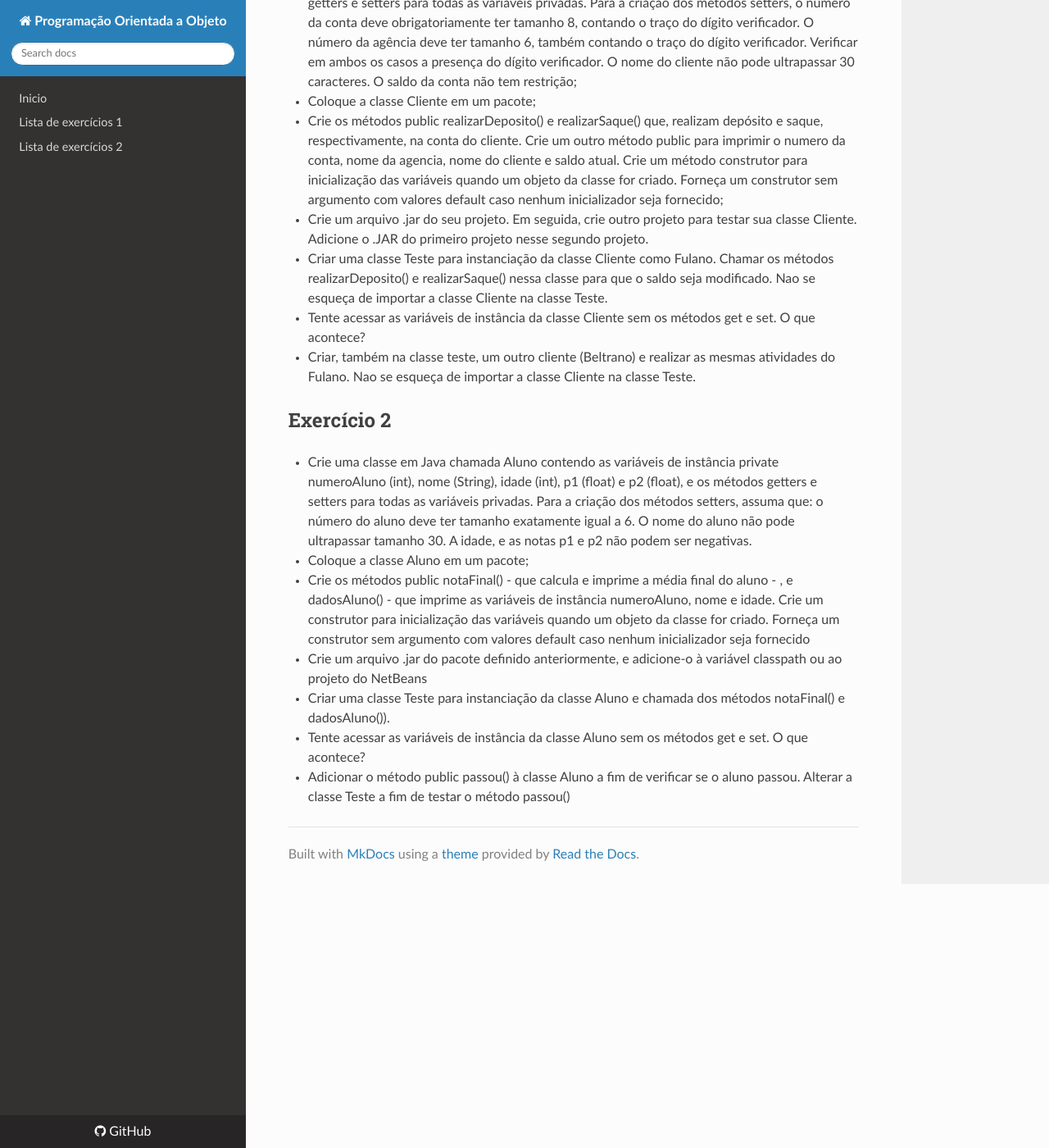
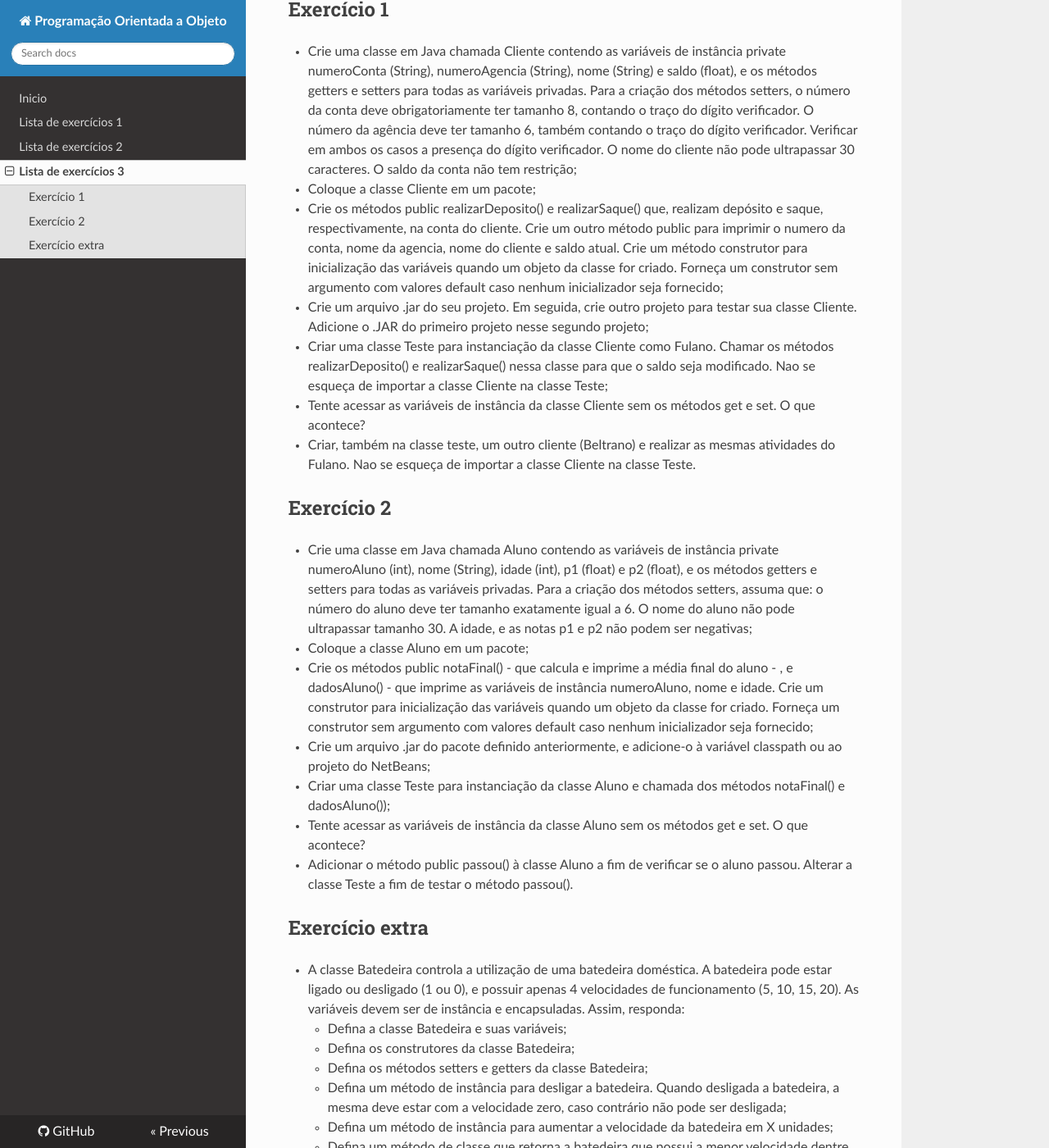
Before and after one commit to getuliovinicius/programacao.orientada.objeto, an MkDocs documentation site: the page built from docs/mds/lista-3.md, in a window 1280 px wide and 1400 px high, scrolled down 333 px. Shown: the whole window at 82% size. Built offline with MkDocs 1.6.1, drawn with Linux system fonts in a browser that asks for light colours; nearby versions of some CDN libraries; old or Windows-style settings are respelled for this version of MkDocs; some of the changed text lies outside the part shown.

Commit message:
inicio da lista 3

```diff
--- a/docs/mds/lista-3.md
+++ b/docs/mds/lista-3.md
@@ -1,34 +1,41 @@
-# Lista de Encapsulamento e Criação de Pacotes
-# Prof. Daniel F. Pires
+# Lista de Exercícios 3
+
+Lista de exercícios propostos pelo **Prof. Daniel Facciolo Pires**.
+
++ Encapsulamento
++ Criação de Pacotes
+
+Acesse os **[Códigos](https://github.com/getuliovinicius/programacao.orientada.objeto/tree/master/lista-03/src/br/edu/fatecfranca/ads)**.
+
 
 ## Exercício 1
 
 + Crie uma classe em Java chamada Cliente contendo as variáveis de instância private numeroConta (String), numeroAgencia (String), nome (String) e saldo (float), e os métodos getters e setters para todas as variáveis privadas. Para a criação dos métodos setters, o número da conta deve obrigatoriamente ter tamanho 8, contando o traço do dígito verificador. O número da agência deve ter tamanho 6, também contando o traço do dígito verificador. Verificar em ambos os casos a presença do dígito verificador. O nome do cliente não pode ultrapassar 30 caracteres. O saldo da conta não tem restrição;
-
 + Coloque a classe Cliente em um pacote;
-
 + Crie os métodos public  realizarDeposito() e realizarSaque() que, realizam depósito e saque, respectivamente, na conta do cliente. Crie um outro método public para imprimir o numero da conta, nome da agencia, nome do cliente e saldo atual. Crie um método construtor para inicialização das variáveis quando um objeto da classe for criado. Forneça um construtor sem argumento com valores default caso nenhum inicializador seja fornecido;
-
-+ Crie um arquivo .jar do seu projeto. Em seguida, crie outro projeto para testar sua classe Cliente. Adicione o .JAR do primeiro projeto nesse segundo projeto.
-
-+ Criar uma classe Teste para instanciação da classe Cliente como Fulano. Chamar os métodos realizarDeposito() e realizarSaque() nessa classe para que o saldo seja modificado. Nao se esqueça de importar a classe Cliente na classe Teste.
-
++ Crie um arquivo .jar do seu projeto. Em seguida, crie outro projeto para testar sua classe Cliente. Adicione o .JAR do primeiro projeto nesse segundo projeto;
++ Criar uma classe Teste para instanciação da classe Cliente como Fulano. Chamar os métodos realizarDeposito() e realizarSaque() nessa classe para que o saldo seja modificado. Nao se esqueça de importar a classe Cliente na classe Teste;
 + Tente acessar as variáveis de instância da classe Cliente sem os métodos get e set. O que acontece?
-
 + Criar, também na classe teste, um outro cliente (Beltrano) e realizar as mesmas atividades do Fulano. Nao se esqueça de importar a classe Cliente na classe Teste.
 
 ## Exercício 2
 
-+ Crie uma classe em Java chamada Aluno contendo as variáveis de instância private numeroAluno (int), nome (String), idade (int), p1 (float) e p2 (float), e os métodos getters e setters para todas as variáveis privadas. Para a criação dos métodos setters, assuma que: o número do aluno deve ter tamanho exatamente igual a 6. O nome do aluno não pode ultrapassar tamanho 30. A idade, e as notas p1 e p2 não podem ser negativas.
++ Crie uma classe em Java chamada Aluno contendo as variáveis de instância private numeroAluno (int), nome (String), idade (int), p1 (float) e p2 (float), e os métodos getters e setters para todas as variáveis privadas. Para a criação dos métodos setters, assuma que: o número do aluno deve ter tamanho exatamente igual a 6. O nome do aluno não pode ultrapassar tamanho 30. A idade, e as notas p1 e p2 não podem ser negativas;
++ Coloque a classe Aluno em um pacote;
++ Crie os métodos public notaFinal() - que calcula e imprime a média final do aluno - , e dadosAluno() - que imprime as variáveis de instância numeroAluno, nome e idade. Crie um construtor para inicialização das variáveis quando um objeto da classe for criado. Forneça um construtor sem argumento com valores default caso nenhum inicializador seja fornecido;
++ Crie um arquivo .jar do pacote definido anteriormente, e adicione-o à variável classpath ou ao projeto do NetBeans;
++ Criar uma classe Teste para instanciação da classe Aluno e chamada dos métodos notaFinal() e dadosAluno());
++ Tente acessar as variáveis de instância da classe Aluno sem os métodos get e set. O que acontece?
++ Adicionar o método public passou() à classe Aluno a fim de verificar se o aluno passou. Alterar a classe Teste a fim de testar o método passou().
 
-+ Coloque a classe Aluno em um pacote;
+## Exercício extra
 
-+ Crie os métodos public notaFinal() - que calcula e imprime a média final do aluno - , e dadosAluno() - que imprime as variáveis de instância numeroAluno, nome e idade. Crie um construtor para inicialização das variáveis quando um objeto da classe for criado. Forneça um construtor sem argumento com valores default caso nenhum inicializador seja fornecido
-
-+ Crie um arquivo .jar do pacote definido anteriormente, e adicione-o à variável classpath ou ao projeto do NetBeans
-
-+ Criar uma classe Teste para instanciação da classe Aluno e chamada dos métodos notaFinal() e dadosAluno()).
-
-+ Tente acessar as variáveis de instância da classe Aluno sem os métodos get e set. O que acontece?
-
-+ Adicionar o método public passou() à classe Aluno a fim de verificar se o aluno passou. Alterar a classe Teste a fim de testar o método passou()
++ A classe Batedeira controla a utilização de uma batedeira doméstica. A batedeira pode estar ligado ou desligado (1 ou 0), e possuir apenas 4 velocidades de funcionamento (5, 10, 15, 20). As variáveis devem ser de instância e encapsuladas. Assim, responda:
+	+ Defina a classe Batedeira e suas variáveis;
+	+ Defina os construtores da classe Batedeira;
+	+ Defina os métodos setters e getters da classe Batedeira;
+	+ Defina um método de instância para desligar a batedeira. Quando desligada a batedeira, a mesma deve estar com a velocidade zero, caso contrário não pode ser desligada;
+	+ Defina um método de instância para aumentar a velocidade da batedeira em X unidades;
+	+ Defina um método de classe que retorna a batedeira que possui a menor velocidade dentre duas batedeiras passados como parâmetro ao método;
+	+ Supondo que esteja na classe TestaBatedeira, crie códigos que façam chamada aos métodos criados nas letras ‘e’ e ‘f’;
+	+ Descreva o que aconteceria em termos conceituais (não é preciso implementar) se as variáveis de instância da classe Batedeira fossem alteradas para do tipo “classe”.
--- a/docs/mkdocs.yml
+++ b/docs/mkdocs.yml
@@ -12,7 +12,7 @@
   - Inicio: index.md
   - Lista de exercícios 1: lista-1.md
   - Lista de exercícios 2: lista-2.md
-#  - Lista de exercícios 3: lista-3.md
+  - Lista de exercícios 3: lista-3.md
 #  - Lista de exercícios 4: lista-4.md
 #  - Lista de exercícios 5: lista-5.md
 theme: readthedocs
```
Also changed, not shown: docs/mds/lista-1.md (+4 -25 lines), docs/mds/lista-2.md (+7 -39 lines).
